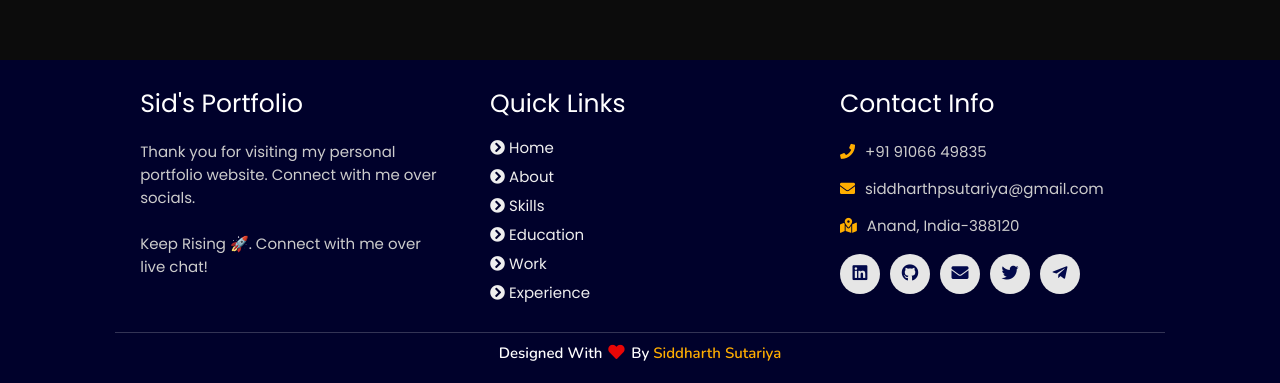
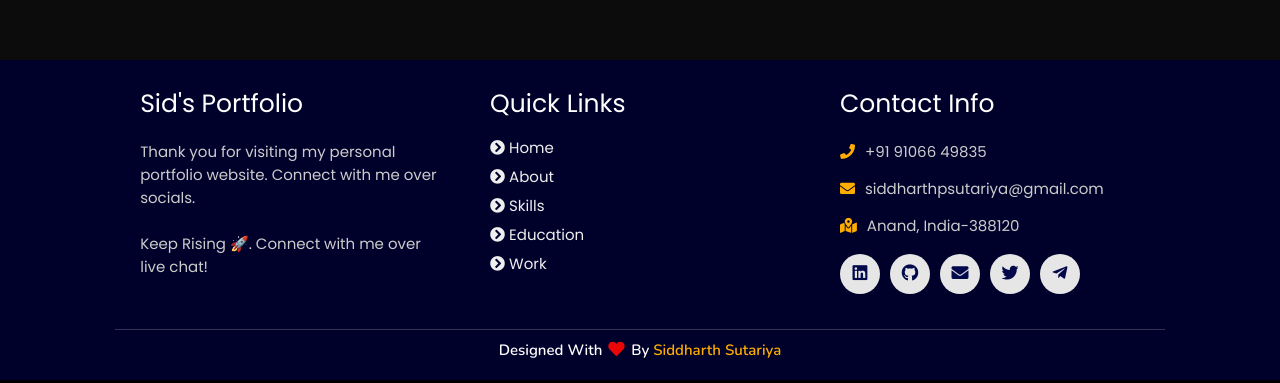
Before and after one commit to SIDDHARTH7801/SID_Portfolio, a plain HTML site: page index.html in a window 1280 px wide. Shown: the part 5728-6111 px from the top of the page. Drawn offline with nearby package versions, Linux system fonts and the light colour scheme.

Commit message:
Update index.html

```diff
--- a/index.html
+++ b/index.html
@@ -5,7 +5,7 @@
     <meta http-equiv="X-UA-Compatible" content="IE=edge">
     <meta name="viewport" content="width=device-width, initial-scale=1.0">
     <meta name="keywords" content="siddharth sutariya, portfolio, sid, full stack dev, personal portfolio, portfolio design, portfolio website, personal portfolio" />
-    <meta name="description" content="Welcome to Sid's Portfolio. Full-Stack Web Developer and Ux/Ui designer" />
+    <meta name="description" content=" Welcome to Sid's Portfolio. Full-Stack Web Developer and Ux/Ui designer" />
     <!-- Custom CSS -->
     <link rel="stylesheet" href="./assets/css/style.css">
     <!-- Font Awesome -->
@@ -271,7 +271,7 @@
           <a href="#skills"><i class="fas fa-chevron-circle-right"></i> skills</a>
           <a href="#education"><i class="fas fa-chevron-circle-right"></i> education</a>
           <a href="#work"><i class="fas fa-chevron-circle-right"></i> work</a>
-          <a href="#experience"><i class="fas fa-chevron-circle-right"></i> experience</a>
+<!--           <a href="#experience"><i class="fas fa-chevron-circle-right"></i> experience</a> -->
       </div>
 
       <div class="box">
```
